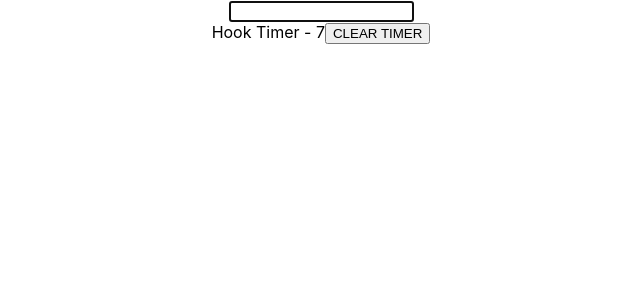
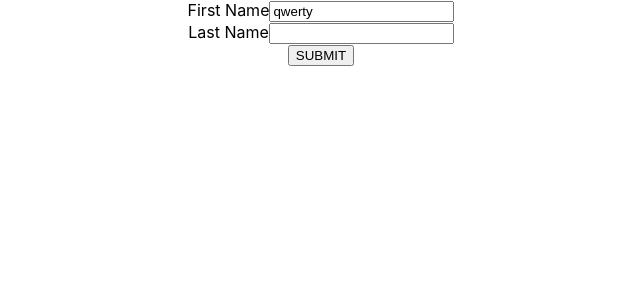
Before and after one commit to tashfeennaveed/React-test-app, a React (Create React App) app: page / in a window 1280 px wide. Shown: the top 300 px of the page, without its empty margins (319-959 px from the left). Built offline with nearby package versions, Linux system fonts and the light colour scheme.

Commit message:
76.custome hooks. inputhook issue.

```diff
--- a/src/App.js
+++ b/src/App.js
@@ -2,8 +2,7 @@
 
 import React from 'react';
 import './App.css';
-import FoccusInput from './components/FoccusInput';
-import Hooktimer from './components/Hooktimer';
+import UserForm from './components/UserForm';
 //import CompE from './components/CompE';
 ////import MouseContainer from './components/MouseContainer';
 //import { UserProvider } from './components/UserContext';
@@ -22,8 +21,8 @@ function App() {
     <div className="App">
       {/* <Navbar/> */}
 
-      <FoccusInput/>
-      <Hooktimer/>
+
+      <UserForm/>
 
 
       {/* <Userconstext.Provider value={'tashfeen'}>
--- /dev/null
+++ b/src/Hooks/useInput.js
@@ -0,0 +1,17 @@
+import {useState} from 'react'
+
+function useInput(initialvalue) {
+    const [value, setValue] = useState(initialvalue)
+    const reset = () => {
+        setValue(initialvalue)
+    }
+    const bind = {
+        value:value,
+        onchange: e => {
+            setValue(e.target.value)
+        }
+    }
+    return [value,bind,reset]
+}
+
+export default useInput
--- /dev/null
+++ b/src/components/UserForm.js
@@ -0,0 +1,43 @@
+import React from 'react'
+import useInput from '../Hooks/useInput'
+
+function UserForm() {
+
+    const [firstname, bindfirstname, resetFname] = useInput('qwerty')
+    const [lastname , bindLname, resetLname] = useInput('')
+
+    const submitHandler = (e) => {
+        e.preventDefault()
+        alert(`Hello ${firstname} ${lastname}`)
+        resetFname()
+        resetLname()
+    }
+
+    return (
+        <div>
+            <form onSubmit={submitHandler}>
+                <div>
+                    <label>
+                        First Name
+                    </label>
+                    <input
+                    {...bindfirstname}
+                    type='text'
+                    />
+                </div>
+                <div>
+                    <label>
+                        Last Name
+                    </label>
+                    <input
+                    {...bindLname}
+                    type='text'
+                    />
+                </div>
+                <button>SUBMIT</button>
+            </form>
+        </div>
+    )
+}
+
+export default UserForm
```
Also changed, not shown: src/Hooks/useCounter.js (added, +21 -0 lines), src/Hooks/useDocTitle.js (added, +9 -0 lines), src/components/DocTitle.js (added, +15 -0 lines), src/components/HookinCounter.js (added, +17 -0 lines).
